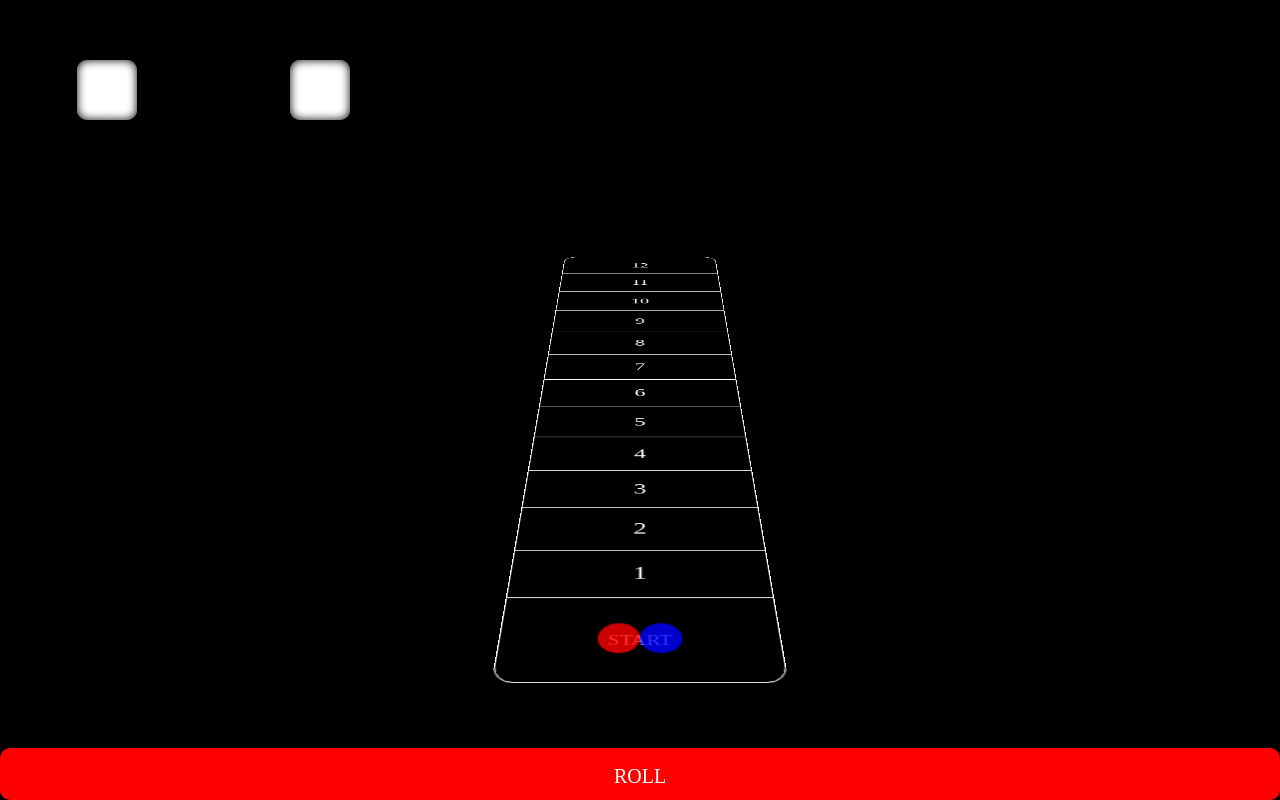
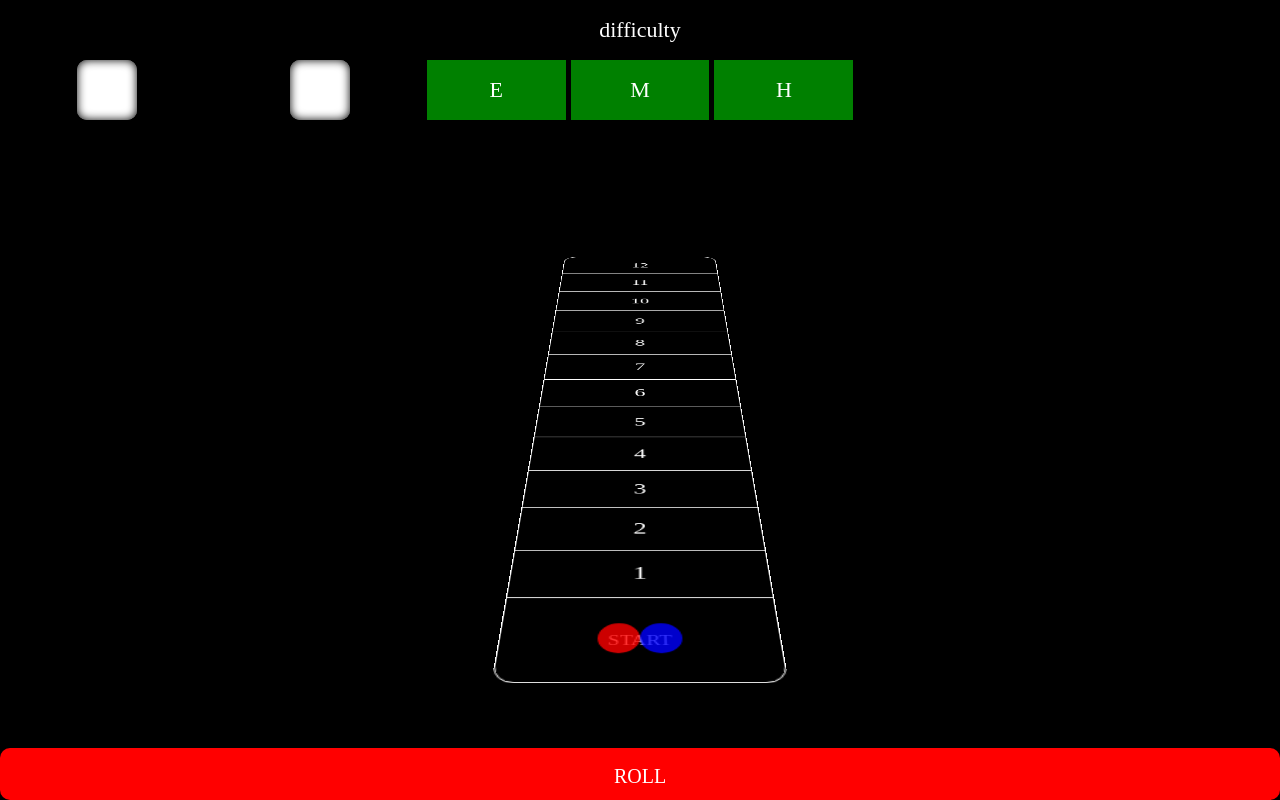
Before and after one commit to KevinW90/Bump_Back, a React (Create React App) app: page / in a window 1280 px wide. Built offline with nearby package versions, Linux system fonts and the light colour scheme.

Commit message:
added difficulty setting feature

```diff
--- a/src/components/BumpBack.js
+++ b/src/components/BumpBack.js
@@ -36,7 +36,7 @@ class BumpBack extends Component {
         this.DiceRoll = this.DiceRoll.bind(this);
         this.Bump = this.Bump.bind(this);
         this.changeDifficulty = this.changeDifficulty.bind(this);
-        this.addPlayers = this.addPlayers.bind(this);
+        this.setPlayers = this.setPlayers.bind(this);
     }
 
     player_list = [
@@ -162,33 +162,15 @@ class BumpBack extends Component {
     }
 
     changeDifficulty = (diff) => {
-        switch (diff) {
-            case 'e': //easy
-                //one computer player
-                this.addPlayers(1);
-                this.setState({
-                    difficulty: 'E'
-                })
-                break;
-            case 'm': //medium
-                //two computer players
-                this.addPlayers(2);
-                this.setState({
-                    difficulty: 'M'
-                })
-                break;
-            case 'h': //hard
-                //three computer players
-                this.addPlayers(3);
-                this.setState({
-                    difficulty: 'H'
-                })
-        }
+        console.log(`from difficulty button: ${diff}`);
+        this.setState({
+            difficulty: diff
+        })
     }
 
-    addPlayers = (num) => {
-        switch (num) {
-            case 1:
+    setPlayers = () => {
+        switch (this.state.difficulty) {
+            case 'E':
                 this.player_list = [
                     {
                         name: "p1",
@@ -202,7 +184,7 @@ class BumpBack extends Component {
                     }
                 ]
                 break;
-            case 2:
+            case 'M':
                 this.player_list = [
                     {
                         name: "p1",
@@ -221,7 +203,7 @@ class BumpBack extends Component {
                     }
                 ]
                 break;
-            case 3:
+            case 'H':
                 this.player_list = [
                     {
                         name: "p1",
@@ -248,6 +230,8 @@ class BumpBack extends Component {
     }
 
     render() {
+        this.setPlayers();
+
         let p = [];
         for (let i = 0; i < this.blocks.length; i++) {
             p[i] = [];
@@ -280,7 +264,7 @@ class BumpBack extends Component {
                         </div>
                     </div>
 
-                    {/* <Difficulty changeDifficulty={this.changeDifficulty}/> */}
+                    <Difficulty changeDifficulty={this.changeDifficulty}/>
                 </div>
 
                 <div className="game-menu">
--- a/src/components/Difficulty.js
+++ b/src/components/Difficulty.js
@@ -3,15 +3,16 @@ import React from 'react';
 import '../css/Difficulty.css';
 
 const Difficulty = (props) => {
+    const {changeDifficulty} = props; //destructure
     return (
         <div className="difficulty">
             <div className="heading">
                 difficulty
             </div>
             <div className="setting-wrapper">
-                <div className="setting" onClick={props.changeDifficulty('e')}>E</div>
-                <div className="setting" onClick={props.changeDifficulty('m')}>M</div>
-                <div className="setting" onClick={props.changeDifficulty('h')}>H</div>
+                <div className="setting" onClick={() => changeDifficulty('E')}>E</div>
+                <div className="setting" onClick={() => changeDifficulty('M')}>M</div>
+                <div className="setting" onClick={() => changeDifficulty('H')}>H</div>
             </div>
         </div>
     );
```
